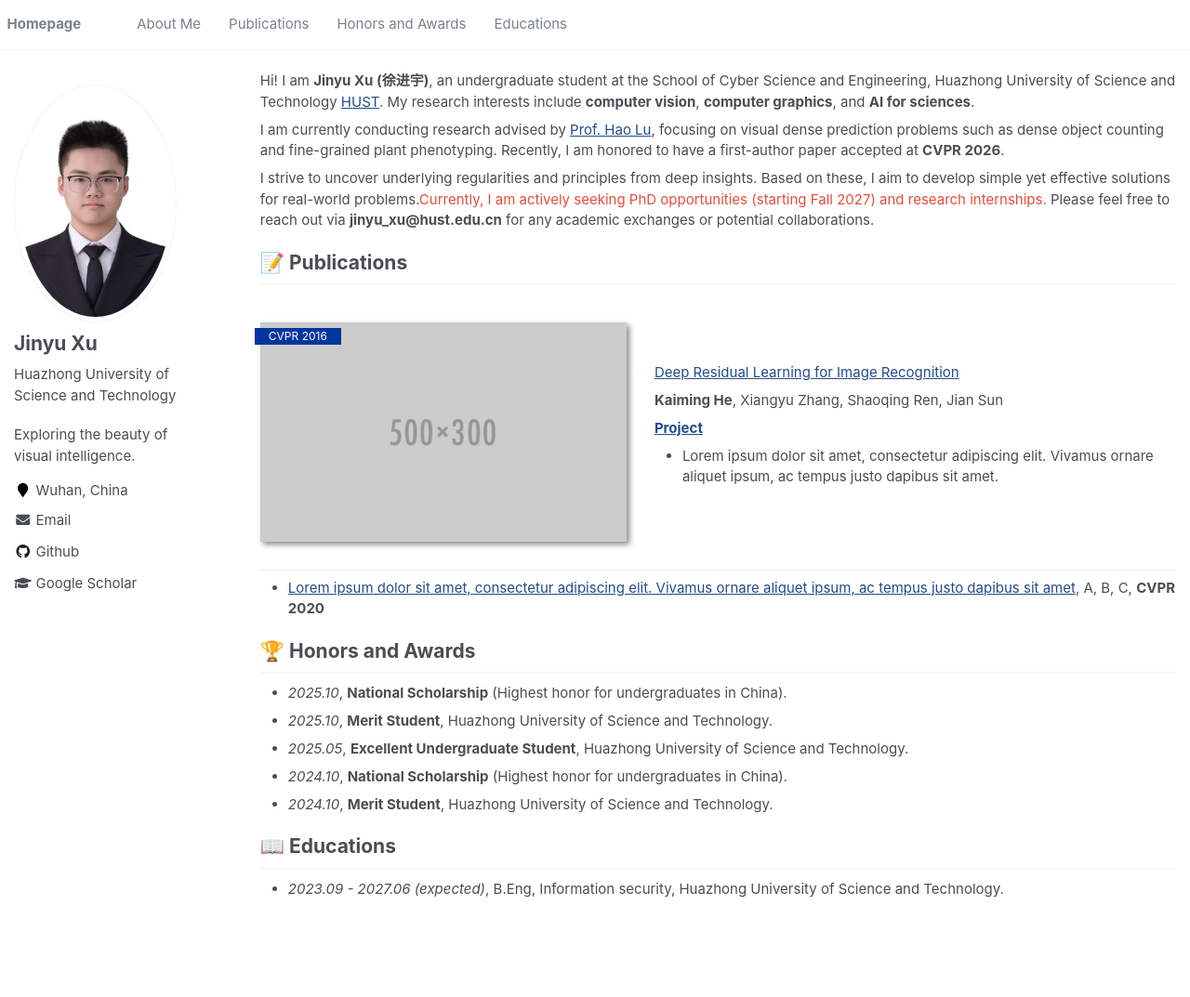
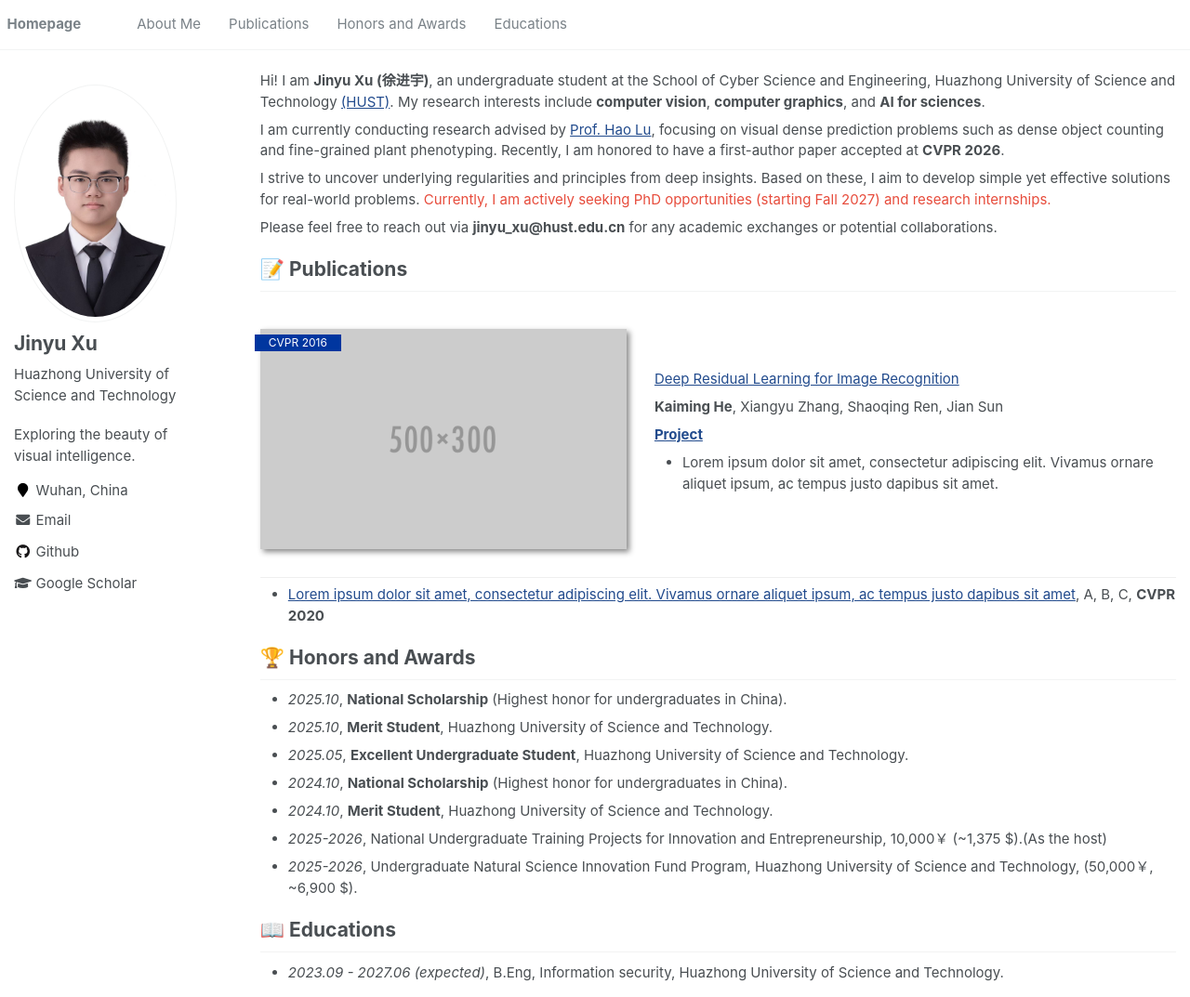
Before and after one commit to xu-jinyu/xu-jinyu.github.io, a Jekyll site: the page built from _pages/about.md, in a window 1280 px wide and 1073 px high. Shown: the whole window at 93% size. Built offline with Jekyll 4.4.1, drawn with Linux system fonts in a browser that asks for light colours.

Commit message:
update contents

```diff
--- a/_pages/about.md
+++ b/_pages/about.md
@@ -17,11 +17,13 @@ redirect_from:
 
 <span class='anchor' id='about-me'></span>
 
-Hi! I am **Jinyu Xu (徐进宇)**, an undergraduate student at the School of Cyber Science and Engineering, Huazhong University of Science and Technology [HUST](https://www.hust.edu.cn/). My research interests include **computer vision**, **computer graphics**, and **AI for sciences**.
+Hi! I am **Jinyu Xu (徐进宇)**, an undergraduate student at the School of Cyber Science and Engineering, Huazhong University of Science and Technology [(HUST)](https://www.hust.edu.cn/). My research interests include **computer vision**, **computer graphics**, and **AI for sciences**.
 
 I am currently conducting research advised by [Prof. Hao Lu](https://scholar.google.com/citations?user=Ly2qWWgAAAAJ&hl=zh-CN), focusing on visual dense prediction problems such as dense object counting and fine-grained plant phenotyping. Recently, I am honored to have a first-author paper accepted at **CVPR 2026**.
 
-I strive to uncover underlying regularities and principles from deep insights. Based on these, I aim to develop simple yet effective solutions for real-world problems.<span style="color: #e74c3c;">Currently, I am actively seeking PhD opportunities (starting Fall 2027) and research internships.</span> Please feel free to reach out via **jinyu_xu@hust.edu.cn** for any academic exchanges or potential collaborations.
+I strive to uncover underlying regularities and principles from deep insights. Based on these, I aim to develop simple yet effective solutions for real-world problems.<span style="color: #e74c3c;"> Currently, I am actively seeking PhD opportunities (starting Fall 2027) and research internships.</span>
+
+Please feel free to reach out via **jinyu_xu@hust.edu.cn** for any academic exchanges or potential collaborations.
 
 <!-- # 🔥 News
 - *2026.02*, One paper is accepted by **CVPR 2026**.
@@ -49,6 +51,9 @@ I strive to uncover underlying regularities and principles from deep insights. B
 - *2025.05*, **Excellent Undergraduate Student**, Huazhong University of Science and Technology.
 - *2024.10*, **National Scholarship** (Highest honor for undergraduates in China).
 - *2024.10*, **Merit Student**, Huazhong University of Science and Technology.
+- *2025-2026*, National Undergraduate Training Projects for Innovation and Entrepreneurship, 10,000￥ (~1,375 $).(As the host)
+- *2025-2026*, Undergraduate Natural Science Innovation Fund Program, Huazhong University of Science and Technology, (50,000￥, ~6,900 $).
+
 
 # 📖 Educations
 - *2023.09 - 2027.06 (expected)*, B.Eng, Information security, Huazhong University of Science and Technology.
```
